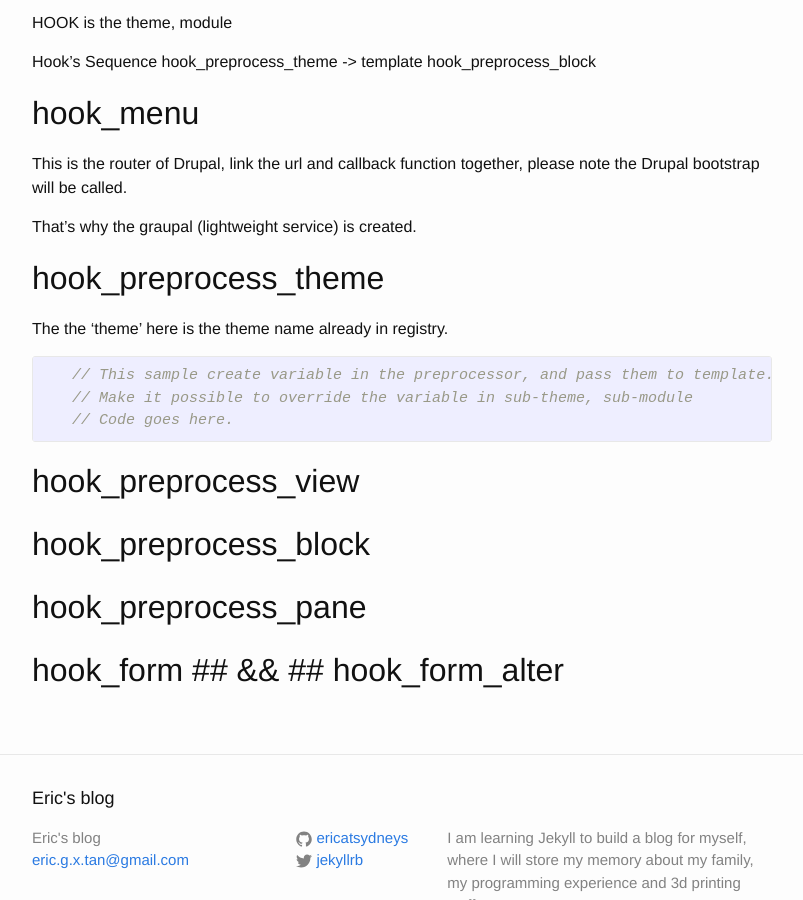
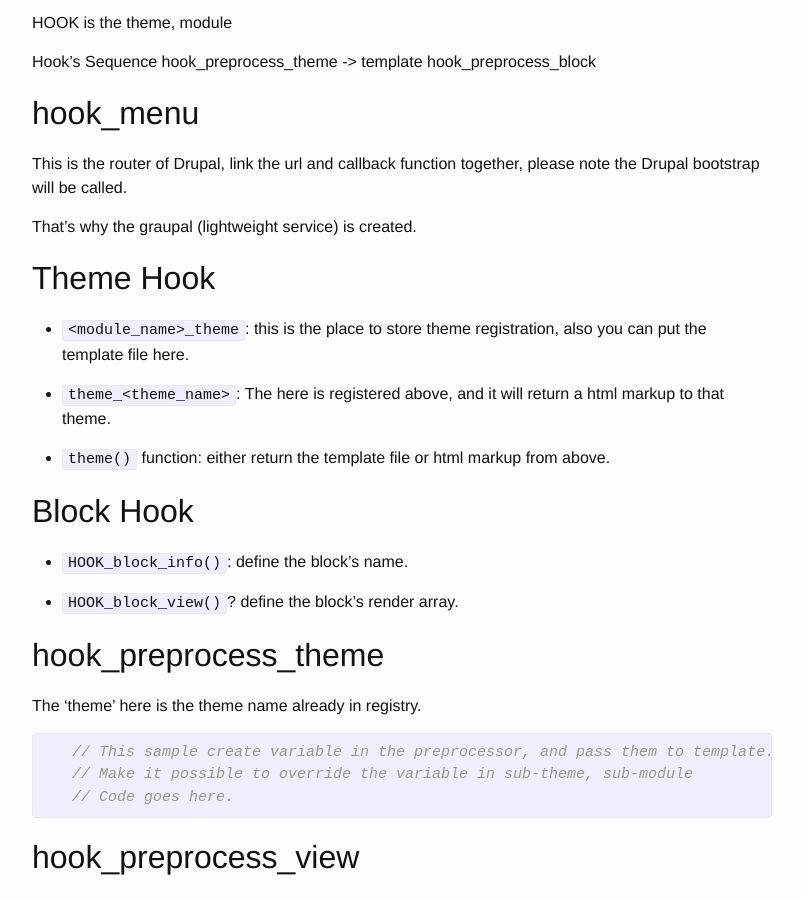
Before and after one commit to ericatsydney/ericatsydney.github.io, a Jekyll site: the page built from _posts/2016-05-26-drupal-hook.markdown, in a window 1280 px wide and 900 px high, scrolled down 228 px. Shown: the whole window, without its empty margins (238-1041 px from the left). Built offline with Jekyll 4.4.1, drawn with Linux system fonts in a browser that asks for light colours.

```diff
--- a/_posts/2016-05-26-drupal-hook.markdown
+++ b/_posts/2016-05-26-drupal-hook.markdown
@@ -14,12 +14,28 @@
 hook_preprocess_block
 
 ## hook_menu ##
+
 This is the router of Drupal, link the url and callback function together, please note the Drupal bootstrap will be called.
 
 That's why the graupal (lightweight service) is created.
 
+## Theme Hook ##
+
+- `<module_name>_theme`: this is the place to store theme registration, also you can put the template file here.
+
+- `theme_<theme_name>`: The <theme_nmae> here is registered above, and it will return a html markup to that theme.
+
+- `theme()` function: either return the template file or html markup from above.
+
+## Block Hook ##
+
+- `HOOK_block_info()`: define the block's name.
+
+- `HOOK_block_view()`? define the block's render array.
+
 ## hook_preprocess_theme ##
-The the 'theme' here is the theme name already in registry.
+
+The 'theme' here is the theme name already in registry.
 {% highlight php%}
    // This sample create variable in the preprocessor, and pass them to template.
    // Make it possible to override the variable in sub-theme, sub-module
```
